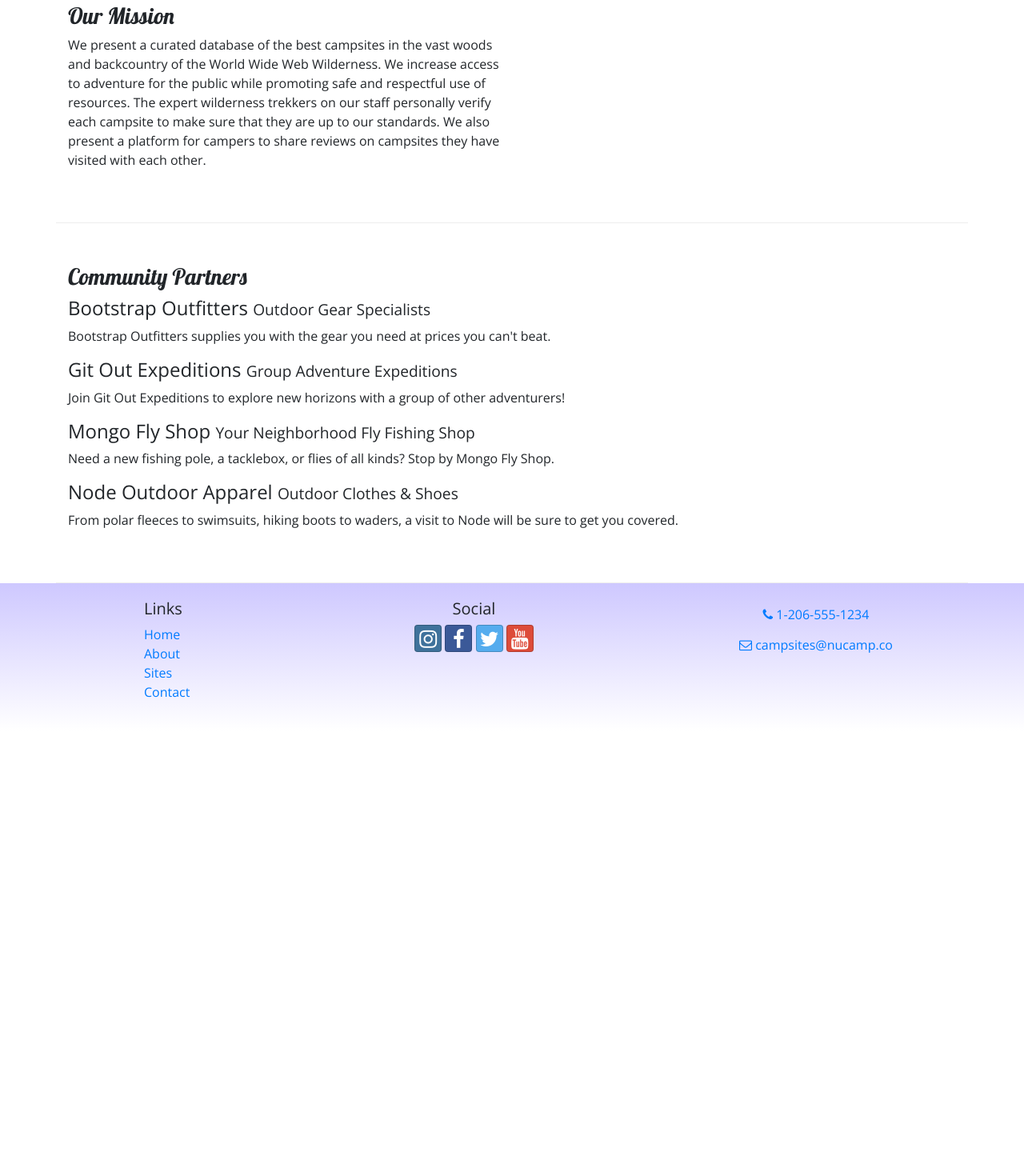
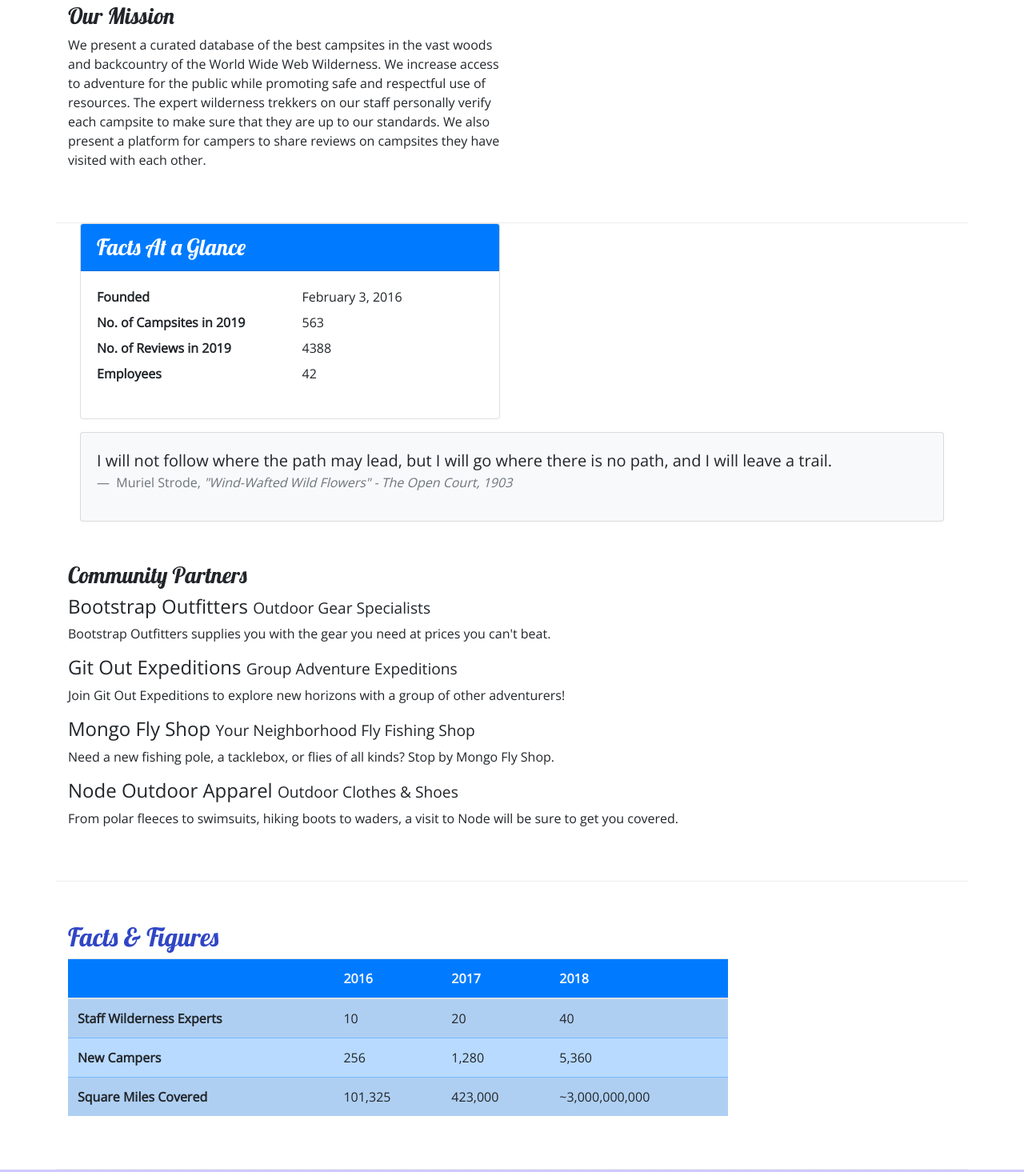
Before and after one commit to noskadon/bootstrap_practice, a website: page aboutus.html in a window 1280 px wide. Shown: the part 376-1841 px from the top of the page at 80% size. Before the commit the page ends 1289 px from the top, so only its background shows below. Drawn offline with nearby package versions, Linux system fonts and the light colour scheme.

Commit message:
Added Tables and Cards

```diff
--- a/aboutus.html
+++ b/aboutus.html
@@ -106,6 +106,44 @@
                 </div>
             </div>
 
+            <div class="col-sm-6">
+                <div class="card">
+                    <h3 class="card-header bg-primary text-white">
+                        Facts At a Glance
+                    </h3>
+                    <div class="card-body">
+                        <dl class="row">
+                            <dt class="col-6">Founded</dt>
+                            <dd class="col-6">February 3, 2016</dd>
+                            <dt class="col-6">No. of Campsites in 2019</dt>
+                            <dd class="col-6">563</dd>
+                            <dt class="col-6">No. of Reviews in 2019</dt>
+                            <dd class="col-6">4388</dd>
+                            <dt class="col-6">Employees</dt>
+                            <dd class="col-6">42</dd>
+                        </dl>
+                    </div>
+                </div>
+            </div>
+            <div class="col">
+                <div class="card bg-light mt-3">
+                    <blockquote class="blockquote card-body">
+                        <p class="mb-0">
+                            I will not follow where the path may lead, but I
+                            will go where there is no path, and I will leave a
+                            trail.
+                        </p>
+                        <footer class="blockquote-footer">
+                            Muriel Strode,
+                            <cite title="Source Title"
+                                >"Wind-Wafted Wild Flowers" - The Open Court,
+                                1903
+                            </cite>
+                        </footer>
+                    </blockquote>
+                </div>
+            </div>
+
             <div class="row row-content">
                 <div class="col-12">
                     <h3>Community Partners</h3>
@@ -143,9 +181,46 @@
                     </p>
                 </div>
             </div>
+            <div class="row row-content">
+                <div class="col-sm-9">
+                    <h2>Facts &amp; Figures</h2>
+                    <div class="table-responsive">
+                        <table class="table table-striped">
+                            <thead>
+                                <tr class="bg-primary text-light">
+                                    <th></th>
+                                    <th>2016</th>
+                                    <th>2017</th>
+                                    <th>2018</th>
+                                </tr>
+                            </thead>
+                            <tbody class="table-primary">
+                                <tr>
+                                    <th>Staff Wilderness Experts</th>
+                                    <td>10</td>
+                                    <td>20</td>
+                                    <td>40</td>
+                                </tr>
+                                <tr>
+                                    <th>New Campers</th>
+                                    <td>256</td>
+                                    <td>1,280</td>
+                                    <td>5,360</td>
+                                </tr>
+                                <tr>
+                                    <th>Square Miles Covered</th>
+                                    <td>101,325</td>
+                                    <td>423,000</td>
+                                    <td>~3,000,000,000</td>
+                                </tr>
+                            </tbody>
+                        </table>
+                    </div>
+                </div>
+            </div>
         </div>
 
-        <footer>
+        <footer class="site-footer">
             <div class="container">
                 <div class="row">
                     <div class="col-4 col-sm-2 offset-1">
--- a/css/styles.css
+++ b/css/styles.css
@@ -16,7 +16,7 @@ header h2 {
     color: #CEC8FF;
 }
 
-footer {
+.site-footer {
     background-image: linear-gradient(#CEC8FF, white);
     padding: 20px 0;
 }
```
Also changed, not shown: contactus.html (+1 -1 lines), index.html (+1 -1 lines).
